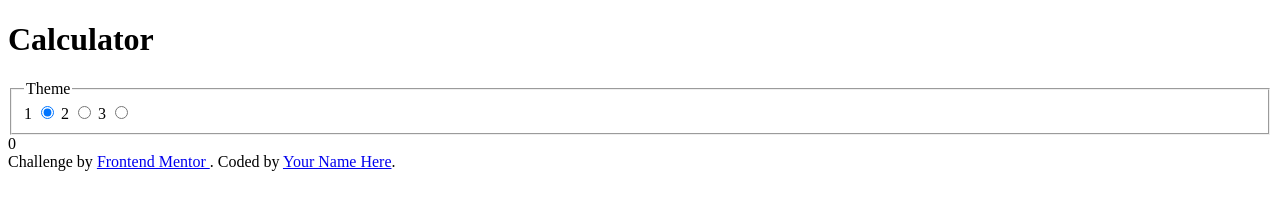
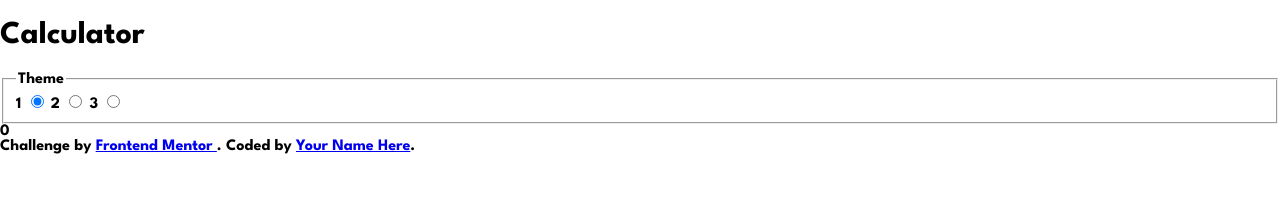
Before and after one commit to Amirhosseinsaraji/Javaskript_to_learn, a plain HTML site: page index.html in a window 1280 px wide. Drawn offline with Linux system fonts and the light colour scheme.

Commit message:
feat: add global base styles

```diff
--- a/index.html
+++ b/index.html
@@ -5,6 +5,10 @@
   <meta charset="UTF-8">
   <meta name="viewport" content="width=device-width, initial-scale=1.0">
   <meta name="description" content="A simple calculator application.">
+  <link rel="stylesheet" href="styles.css">
+  <link rel="preconnect" href="https://fonts.googleapis.com">
+  <link rel="preconnect" href="https://fonts.gstatic.com" crossorigin>
+  <link href="https://fonts.googleapis.com/css2?family=League+Spartan:wght@700&display=swap" rel="stylesheet">
   <title>Calculator App</title>
 </head>
 <body>
--- /dev/null
+++ b/styles.css
@@ -0,0 +1,11 @@
+*{
+    box-sizing: border-box;
+}
+body
+{
+    margin: 0;
+    min-height: 100vh;
+    font-family: 'League Spartan', sans-serif;
+    font-weight: 700;
+
+}
```
